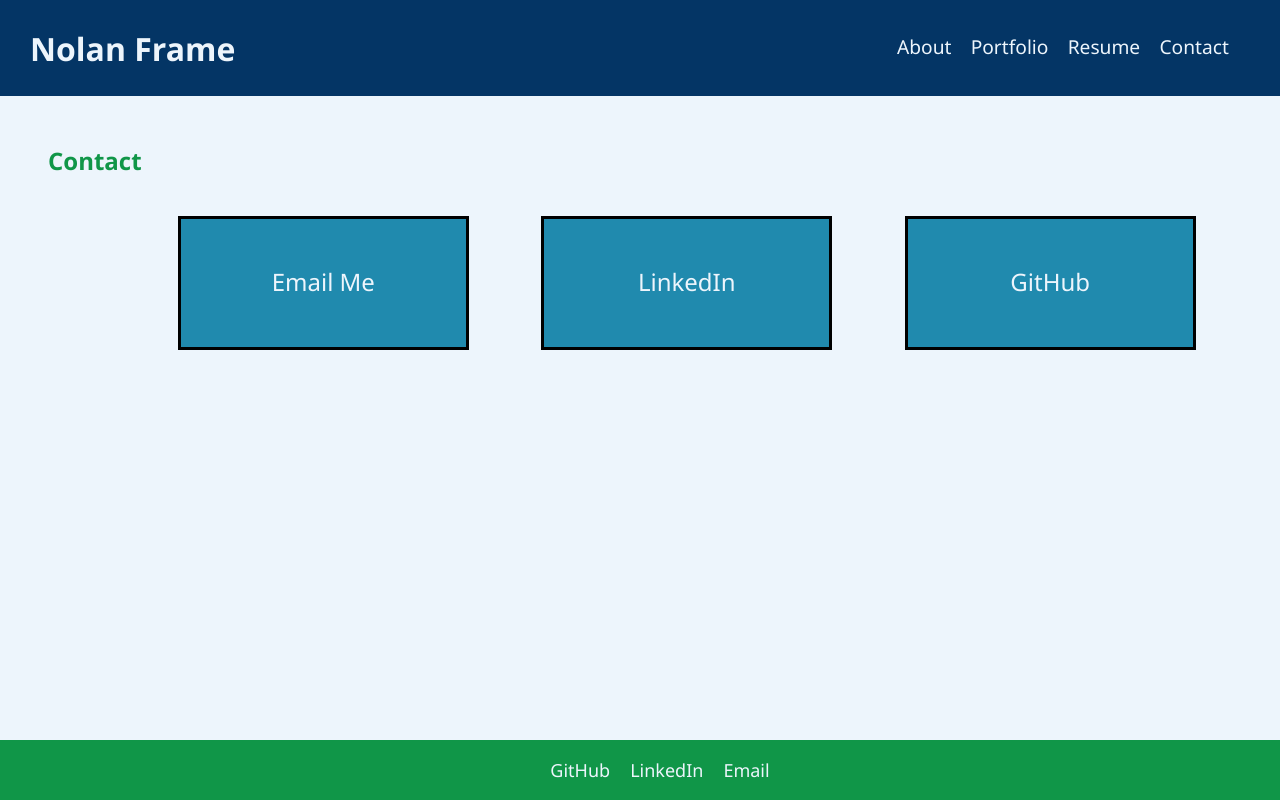
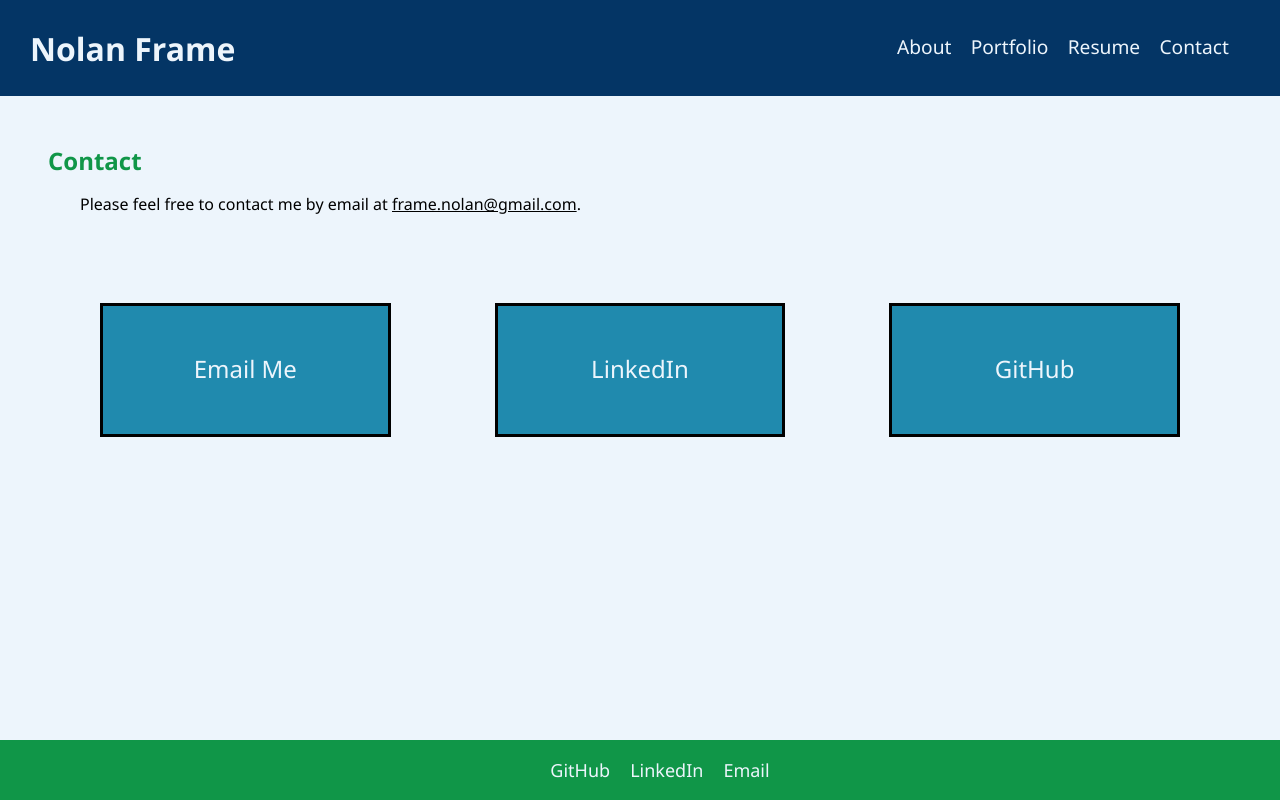
Before and after one commit to framenolan/react-portfolio, a React (Create React App) app: page /contact in a window 1280 px wide. Built offline with nearby package versions, Linux system fonts and the light colour scheme.

Commit message:
added email address to contact

```diff
--- a/src/components/pages/Contact.js
+++ b/src/components/pages/Contact.js
@@ -6,6 +6,8 @@ export default function Contact() {
     return (
         <section className="Contact">
             <h2>Contact</h2>
+            <p className="EmailText">Please feel free to contact me by email at <a href={"mailto:frame.nolan@gmail.com"} id="emailContact" >frame.nolan@gmail.com</a>.</p>
+            <div className="CardContainer">
                 <div className='ContactCard'>
                     <a href='mailto:frame.nolan@gmail.com?subject=Portfolio Inquiry' target="_blank" rel="noreferrer">Email Me</a>
                 </div>
@@ -15,6 +17,7 @@ export default function Contact() {
                 <div className='ContactCard'>
                     <a href='https://github.com/framenolan' target="_blank" rel="noreferrer">GitHub</a>
                 </div>
+            </div>
         </section>
     )
 };
--- a/src/components/styles/Contact.css
+++ b/src/components/styles/Contact.css
@@ -1,6 +1,9 @@
 .Contact {
     padding: 3em;
     margin-bottom: 3em;
+}
+
+.Contact .CardContainer {
     display: flex;
     justify-content: center;
     flex-wrap: wrap;
@@ -36,8 +39,19 @@
     border-bottom: 3px solid var(--lightmain);
 }
 
+.Contact .EmailText {
+    width: 100%;
+    margin-left: 2em;
+}
+
 .Contact a:hover {
     border-bottom: 3px solid var(--whiteaccent);
+}
+
+#emailContact {
+    color: black;
+    border-bottom: none;
+    text-decoration: underline;
 }
 
 @media screen and (max-width: 768px) {
```
Lines whose indentation alone changed are shown as unchanged.
